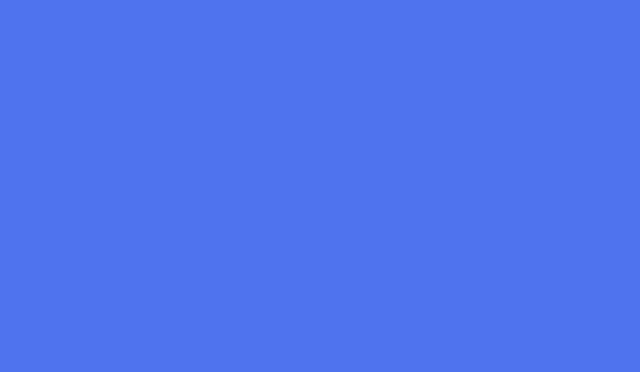
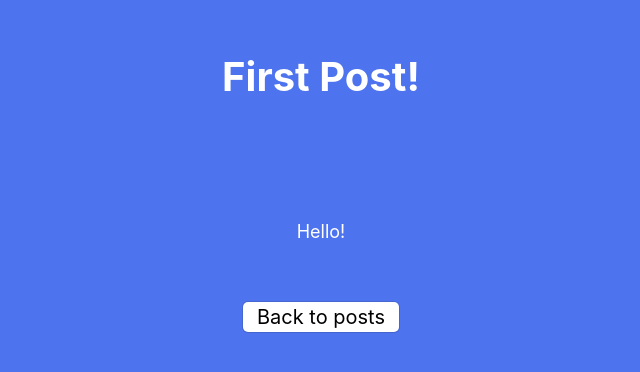
Before and after one commit to Thayorns/games-library, a React (Create React App) app: page /items/1 in a window 1280 px wide. Before the commit this address had no page. Shown: the part 108-480 px from the top of the page, without its empty margins (319-959 px from the left). Built offline with nearby package versions, Linux system fonts and the light colour scheme.

Commit message:
RTK#forward-back functionality

```diff
--- a/src/app/App.js
+++ b/src/app/App.js
@@ -1,5 +1,6 @@
 import { BrowserRouter as Router, Routes, Route } from 'react-router-dom'
 import ItemsList from '../features/posts/itemsList';
+import ItemDescription from '../features/posts/itemDescription';
 
 import './index.css'
 import './styles/normalize.css'
@@ -15,7 +16,9 @@ const App = () => {
           <Route path="/"
             element={<ItemsList/>}
           />
-
+          <Route path="/items/:itemId"
+            element={<ItemDescription/>}
+          />
         </Routes>
       </div>
     </Router>
--- a/src/app/index.css
+++ b/src/app/index.css
@@ -4,9 +4,9 @@
   margin: 0 auto;
   text-align: center;
 }
-button,span{
+a.button-view-post,span{
   /* margin: 30px auto; */
-  width: 100px;
+  width: 150px;
   height: 5%;
   background: rgb(255, 255, 255);
   font-size: 20px;
@@ -15,6 +15,10 @@ button,span{
   color: black;
   padding: 3px;
   box-shadow: var(--box-shadow);
+}
+a.button-view-post{
+  /* float: right; */
+  text-decoration: none;
 }
 ul{
   padding: 0;
@@ -53,6 +57,9 @@ p{
   overflow: hidden;
   text-overflow: ellipsis;
 }
+.item-description-paragraph{
+  color: white;
+}
 #error-page,
 .item-description{
   position: relative;
@@ -67,7 +74,7 @@ p{
 .item-description >h1,
 .item-description >p {
   white-space: wrap;
-  margin: 0px auto;
+  margin: 50px auto;
   width: 80%;
   padding: 10px;
 }
--- a/src/features/posts/itemDescription.js
+++ b/src/features/posts/itemDescription.js
@@ -2,20 +2,20 @@ import { useSelector } from 'react-redux'
 import { Link } from "react-router-dom"
 import { useParams } from 'react-router-dom';
 
-const itemsDescription = () => {
-    const { id } = useParams()
-    const item = useSelector(state => state.data.find(el => el.id === Number(id)))
+const ItemDescription = () => {
+    const { itemId } = useParams()
+    const item = useSelector(state => state.items.find(el => el.id === itemId))
 
     return (
         <div className="item-description">
             <h1>
                 {item.title}
             </h1>
-            <p>
+            <p className='item-description-paragraph'>
                 {item.body}
             </p>
-            <Link to='/'><button>назад</button></Link>
+            <Link to='/' className="button-view-post">Back to posts</Link>
         </div>
     )
 }
-export default itemsDescription
+export default ItemDescription
--- a/src/features/posts/itemsList.js
+++ b/src/features/posts/itemsList.js
@@ -1,4 +1,4 @@
-// import { Link } from "react-router-dom"
+import { Link } from "react-router-dom"
 import { useSelector } from 'react-redux'
 
 const ItemsList = () => {
@@ -9,6 +9,9 @@ const ItemsList = () => {
                 <span># {item['id']}</span>
                 <h2>{item['title'].slice(0, 6)}</h2>
                 <p>{item['body']}</p>
+                <Link to={`/items/${item['id']}`} className="button-view-post">
+                    View Post
+                </Link>
             </li>
         )
     )
--- a/src/features/posts/itemsSlice.js
+++ b/src/features/posts/itemsSlice.js
@@ -11,5 +11,4 @@ const itemsSlice = createSlice({
 
   }
 })
-
 export default itemsSlice.reducer
```
